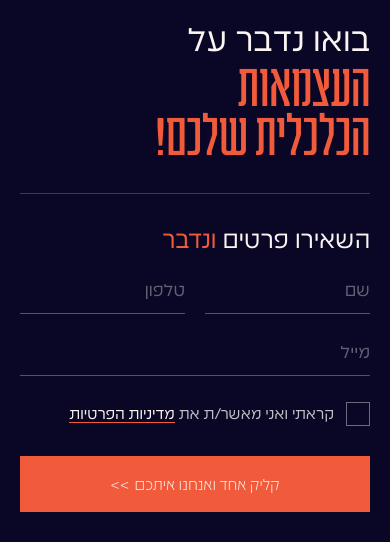
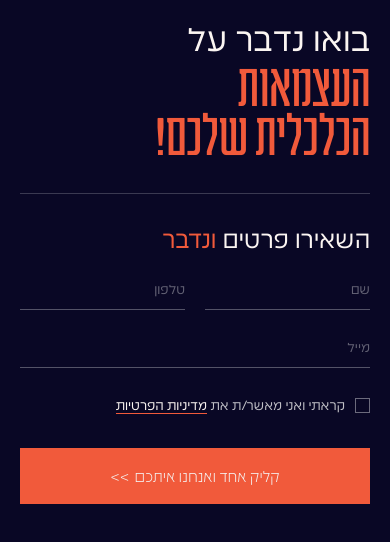
Before and after one commit to Tsivia/5m-group-draft, a plain HTML site: page contact.html in a window 390 px wide. Shown: the part 83-625 px from the top of the page. Drawn offline with nearby package versions, Linux system fonts and the light colour scheme.

```diff
--- a/about.css
+++ b/about.css
@@ -371,7 +371,7 @@
       עכשיו הוא רקע קבוע בגובה המסך (sticky) שנשאר מאחורי הטקסט והכרטיסים לכל אורך הגלילה, והווילה רואים למטה */
 @media (max-width: 900px) {
   html:not(#_) .a5 { display: block; overflow: clip; }
-  html:not(#_) .a5__bg { position: sticky; top: 0; inset: auto; height: 100lvh; margin-bottom: -100lvh; }
+  html:not(#_) .a5__bg { position: sticky; inset: 0 auto auto; height: 100lvh; margin-bottom: -100lvh; }
   html:not(#_) .a5__bg img { object-position: 15% 50%; }
   html:not(#_) .a5__bg::after { content: ""; position: absolute; inset: 0; background: linear-gradient(to bottom, rgb(9 7 37 / .6), rgb(9 7 37 / .28) 38%, rgb(9 7 37 / .3) 70%, rgb(9 7 37 / .62)); }
   html:not(#_) .a5__shade { background: linear-gradient(to bottom, rgb(9 7 37 / 0) calc(100% - 160px), var(--navy)); }
--- a/contact.css
+++ b/contact.css
@@ -13,10 +13,10 @@
 /* ---------- האזור: מסך אחד ---------- */
 .cx { --cu: min(var(--u), calc((100svh - var(--hh)) / 920)); --font-thin: "Talent FS", var(--font-text);
   position: relative; isolation: isolate; overflow: hidden; display: flex; flex-direction: column; align-items: center; justify-content: center; height: 100svh; min-height: calc(var(--hh) + 600px);
-  padding: calc(var(--hh) + 40 * var(--cu)) calc(216 * var(--u)) calc(56 * var(--cu)); background: var(--navy); color: var(--paper); box-shadow: 0 4px 0 var(--navy); }
+  padding: calc(var(--hh) + 100 * var(--cu)) calc(216 * var(--u)) calc(44 * var(--cu)); background: var(--navy); color: var(--paper); box-shadow: 0 4px 0 var(--navy); }
 
 /* שתי עמודות: הכותרת מימין, הטופס והעיגולים משמאל. השורה השקטה יושבת בתחתית הצד הימני, בגובה העיגולים */
-.cx__in { position: relative; display: grid; width: min(100%, calc(1480 * var(--cu)));
+.cx__in { position: relative; flex: 1; display: grid; width: min(100%, calc(1480 * var(--cu)));
   grid-template-columns: minmax(0, 1.1fr) minmax(0, 1fr); grid-template-rows: 1fr auto; grid-template-areas: "head side" "info side"; }
 
 /* הכותרת: שורה קטנה ב-Futurism, ומתחתיה השורה הגדולה ב-Cooperative בכתום */
@@ -47,8 +47,8 @@
 .fld__in::placeholder { color: rgb(245 245 245 / .38); opacity: 1; transition: color .3s ease; }
 .fld__in:focus::placeholder { color: rgb(245 245 245 / .2); }
 .fld.is-bad .fld__in::placeholder { color: rgb(241 90 59 / .7); }
-.fld__in { width: 100%; height: calc(44 * var(--cu)); min-height: 38px; margin: 0; padding: 0; border: 0; border-bottom: 1px solid rgb(255 255 255 / .3); border-radius: 0;
-  background: linear-gradient(var(--orange), var(--orange)) 100% 100% / 0 2px no-repeat; color: var(--paper); font-family: var(--font-thin); font-weight: 300; font-size: max(16px, calc(21 * var(--cu))); line-height: 1.2; text-align: right;
+.fld__in { width: 100%; height: calc(40 * var(--cu)); min-height: 34px; margin: 0; padding: 0; border: 0; border-bottom: 1px solid rgb(255 255 255 / .3); border-radius: 0;
+  background: linear-gradient(var(--orange), var(--orange)) 100% 100% / 0 2px no-repeat; color: var(--paper); font-family: var(--font-thin); font-weight: 300; font-size: max(13px, calc(16 * var(--cu))); line-height: 1.2; text-align: right;
   outline: 0; -webkit-appearance: none; appearance: none; transition: background-size .6s cubic-bezier(.16, 1, .3, 1), border-color .35s ease; }
 .fld__in:hover { border-bottom-color: rgb(255 255 255 / .5); }
 .fld__in:focus { background-size: 100% 2px; }
@@ -60,16 +60,16 @@
 .fld.is-bad .fld__l { color: var(--bad); }
 /* אישור מדיניות הפרטיות: ריבוע שמתמלא בכתום עם וי */
 .fld--ok { margin-top: calc(2 * var(--cu)); }
-.ok { position: relative; display: flex; align-items: center; gap: calc(14 * var(--cu)); cursor: pointer; }
+.ok { position: relative; display: flex; align-items: center; gap: calc(10 * var(--cu)); cursor: pointer; }
 .ok__in { position: absolute; opacity: 0; width: 1px; height: 1px; }
-.ok__box { position: relative; flex: none; width: calc(26 * var(--cu)); height: calc(26 * var(--cu)); min-width: 20px; min-height: 20px;
+.ok__box { position: relative; flex: none; width: calc(14 * var(--cu)); height: calc(14 * var(--cu)); min-width: 12px; min-height: 12px;
   border: 1px solid rgb(255 255 255 / .4); transition: background-color .3s ease, border-color .3s ease; }
 .ok__box svg { position: absolute; inset: 12%; width: 76%; height: 76%; fill: none; stroke: #fff; stroke-width: 3; stroke-linecap: square; stroke-dasharray: 30; stroke-dashoffset: 30; transition: stroke-dashoffset .4s ease .05s; }
 .ok__in:checked + .ok__box { background: var(--orange); border-color: var(--orange); }
 .ok__in:checked + .ok__box svg { stroke-dashoffset: 0; }
 .ok__in:focus-visible + .ok__box { outline: 2px solid var(--orange); outline-offset: 3px; }
 .ok:hover .ok__box { border-color: var(--orange); }
-.ok__t { font-family: var(--font-thin); font-weight: 300; font-size: max(14px, calc(18 * var(--cu))); line-height: 1.35; color: rgb(245 245 245 / .78); }
+.ok__t { font-family: var(--font-thin); font-weight: 300; font-size: max(12px, calc(15 * var(--cu))); line-height: 1.35; color: rgb(245 245 245 / .78); }
 .ok__a { color: var(--paper); background: linear-gradient(var(--orange), var(--orange)) 0 100% / 100% 1px no-repeat; transition: color .3s ease; }
 .ok__a:hover { color: var(--orange); }
 .fld--ok.is-bad .ok__box { border-color: var(--bad); }
@@ -87,7 +87,8 @@
 .cx__done-t { margin: 0; font-family: var(--font-thin); font-weight: 300; font-size: calc(36 * var(--cu)); line-height: 1.25; }
 
 /* ---------- ארבעת העיגולים ---------- */
-.cx__ways { margin-top: calc(120 * var(--cu)); }
+/* העיגולים יושבים בתחתית האזור, והשורה השקטה מימין יורדת איתם */
+.cx__ways { margin-top: auto; padding-top: calc(60 * var(--cu)); }
 .dots { display: flex; gap: calc(54 * var(--cu)); margin: calc(30 * var(--cu)) 0 0; padding: 0; list-style: none; }
 .dot { position: relative; display: flex; flex-direction: column; align-items: center; gap: calc(14 * var(--cu)); color: var(--paper); }
 .dot__c { display: grid; place-items: center; width: calc(104 * var(--cu)); height: calc(104 * var(--cu)); min-width: 56px; min-height: 56px; border-radius: 50%; border: 1px solid rgb(255 255 255 / .24);
@@ -123,7 +124,7 @@
 @media (max-width: 900px) {
   .cx { height: auto; min-height: 0; justify-content: flex-start; padding: calc(var(--hh) + 40px) var(--gutter) 48px; }
   /* רוחב מלא בין השוליים (--gutter), ולא רוחב לפי יחידת הפיגמה שבטלפון היא זעירה */
-  .cx__in { width: 100%; grid-template-columns: 1fr; grid-template-rows: auto; grid-template-areas: "head" "side" "info"; }
+  .cx__in { flex: none; width: 100%; grid-template-columns: 1fr; grid-template-rows: auto; grid-template-areas: "head" "side" "info"; }
 
   .cx__title { padding: 0; }
   .cx__l1 { font-size: min(8.4vw, 34px); }
@@ -134,22 +135,24 @@
   .cx__fields { gap: 16px; margin-top: 14px; }
   .cx__pair { gap: 20px; }
   .fld__l { font-size: 15px; }
-  .fld__in { height: 46px; font-size: 17px; }
+  /* בנייד הטקסט שמקלידים נשאר 16px (אחרת האייפון מגדיל את המסך), והכיתוב בתוך השדה קטן */
+  .fld__in { height: 42px; font-size: 16px; }
+  .fld__in::placeholder { font-size: 13px; }
   /* הודעת שגיאה: בתוך הזרימה, בכתום של המותג */
   .fld__err { position: static; margin-top: 0; font-size: 14px; line-height: 1.3; color: var(--orange); }
   .fld__err:not(:empty) { margin-top: 6px; }
   .fld.is-bad .fld__in, .fld--ok.is-bad .ok__box { border-color: var(--orange); }
   .fld.is-bad .fld__l { color: var(--orange); }
-  .ok { min-height: 44px; gap: 12px; }
-  .ok__box { width: 24px; height: 24px; }
-  .ok__t { font-size: 15px; }
+  .ok { min-height: 44px; gap: 10px; }
+  .ok__box { width: 15px; height: 15px; }
+  .ok__t { font-size: 13px; }
   .ok__a { padding-block: 12px; margin-block: -12px; background-origin: content-box; background-clip: content-box; }
   .cx__fields .cx__send { margin-top: 4px; min-height: 56px; padding: 16px; font-size: 18px; }
   .cx__done { min-height: 140px; gap: 16px; }
   .cx__done-chk { width: 44px; height: 44px; }
   .cx__done-t { font-size: 22px; }
 
-  .cx__ways { margin-top: 44px; }
+  .cx__ways { margin-top: 44px; padding-top: 0; }
   .dots { justify-content: space-between; gap: 8px; margin-top: 20px; }
   .dot { gap: 10px; }
   .dot__c { width: 64px; height: 64px; min-width: 0; min-height: 0; }
```
